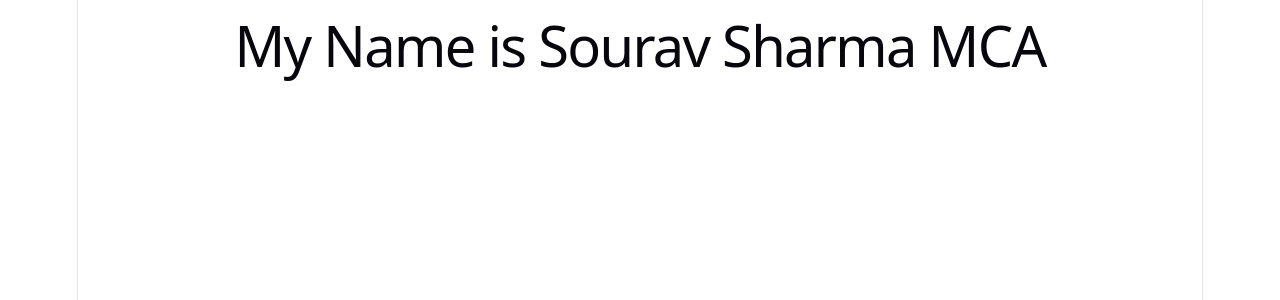
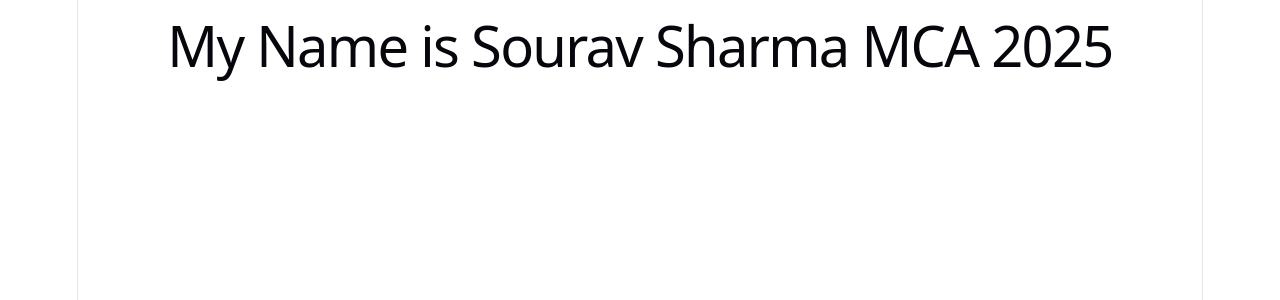
Before and after one commit to souravsharma-dev/first-react, a React (Vite) app: page / in a window 1280 px wide. Shown: the top 300 px of the page. Built offline with nearby package versions, Linux system fonts and the light colour scheme.

Commit message:
change in content

```diff
--- a/src/App.jsx
+++ b/src/App.jsx
@@ -1,7 +1,7 @@
 const app= () => {
   return(
     <div>
-      <h1>My Name is Sourav Sharma MCA</h1>
+      <h1>My Name is Sourav Sharma MCA 2025</h1>
     </div>
   )
 }
```
